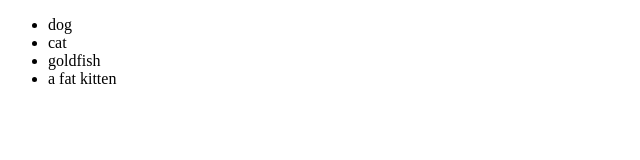
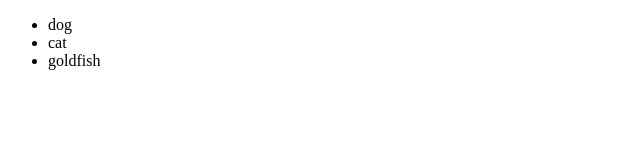
Before and after one commit to Vedad-M/cis440_acct_mngr, a plain HTML site: page index.html in a window 1280 px wide. Shown: the full height of the page, 0-640 px from the left. Drawn offline with Linux system fonts and the light colour scheme.

Commit message:
Revert "Update index.html with new list item."
This reverts commit a66a186c9b27edc738afa8dff6aa87cd9f68032d.

```diff
--- a/index.html
+++ b/index.html
@@ -8,7 +8,6 @@
 		<li>dog</li>
 		<li>cat</li>
 		<li>goldfish</li>
-		<li>a fat kitten</li>
 	</ul>
 </body>
 </html>
```
